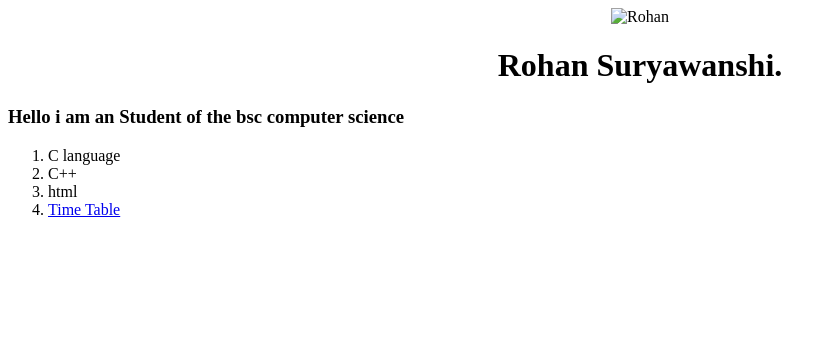
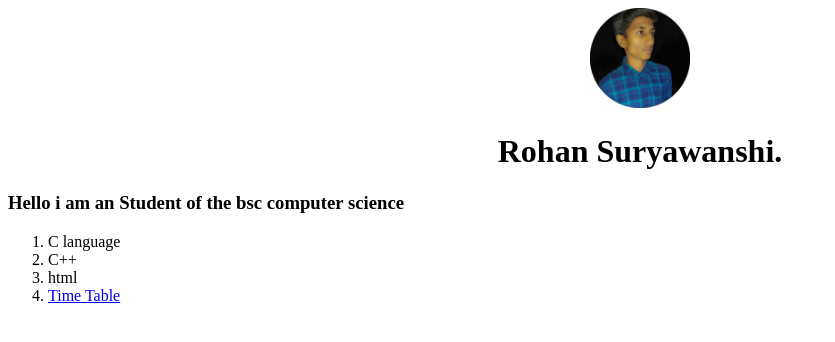
Before and after one commit to Rohan9834/web, a plain HTML site: page index.html in a window 1280 px wide. Shown: the whole page, without its empty margins (0-835 px from the left). Drawn offline with Linux system fonts and the light colour scheme.

Commit message:
Update index.html

```diff
--- a/index.html
+++ b/index.html
@@ -16,7 +16,7 @@
 
     <center>
 
-    <img  src="./image/rohan.png" alt="Rohan" height="100px" width="100px">
+    <img  src="rohan.png" alt="Rohan" height="100px" width="100px">
 
   <h1>Rohan Suryawanshi.</h1>
 
```
